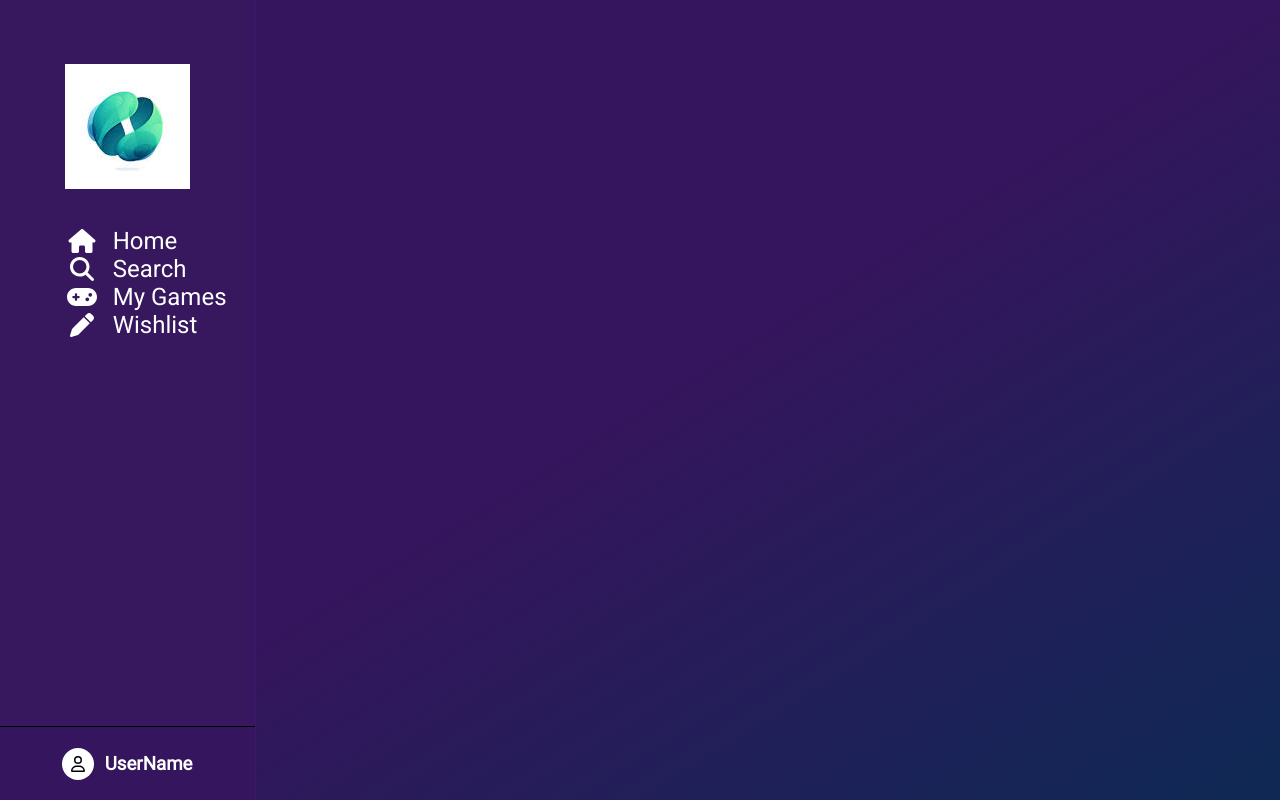
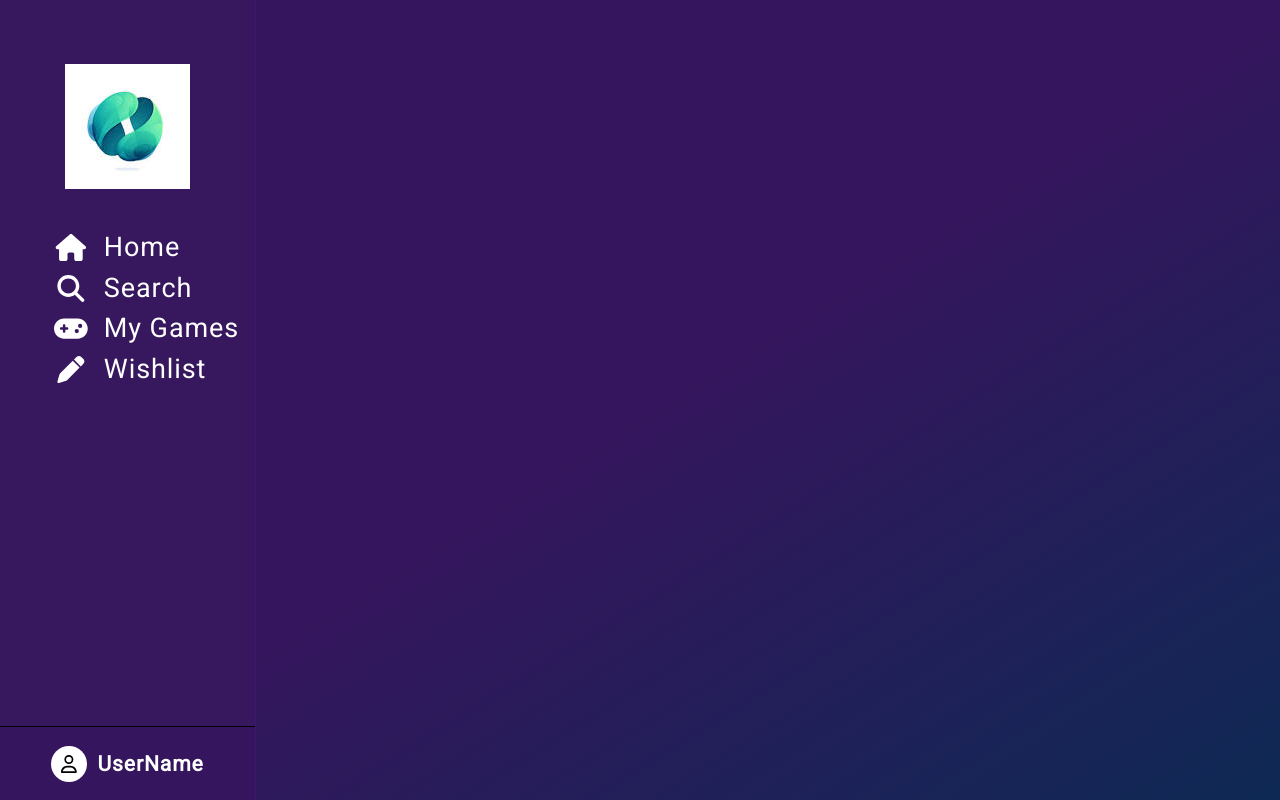
Before and after one commit to Wolfinbarger/game-recommender, a React (Vite) app in the folder src/app/: page / in a window 1280 px wide. Built offline with nearby package versions, Linux system fonts and the light colour scheme.

Commit message:
adjust font size, line-height, letter-spacing for accessibility

```diff
--- a/src/app/src/global.scss
+++ b/src/app/src/global.scss
@@ -20,6 +20,11 @@ body {
   display: grid;
   grid-template-columns: 20% 3fr;
   grid-template-rows: 1fr auto;
+
+  //Accessibility standards from Web Content Accessibility Standards
+  font-size: 18px;
+  line-height: 1.5;
+  letter-spacing: 0.05em;
 }
 
 // footer {
```
